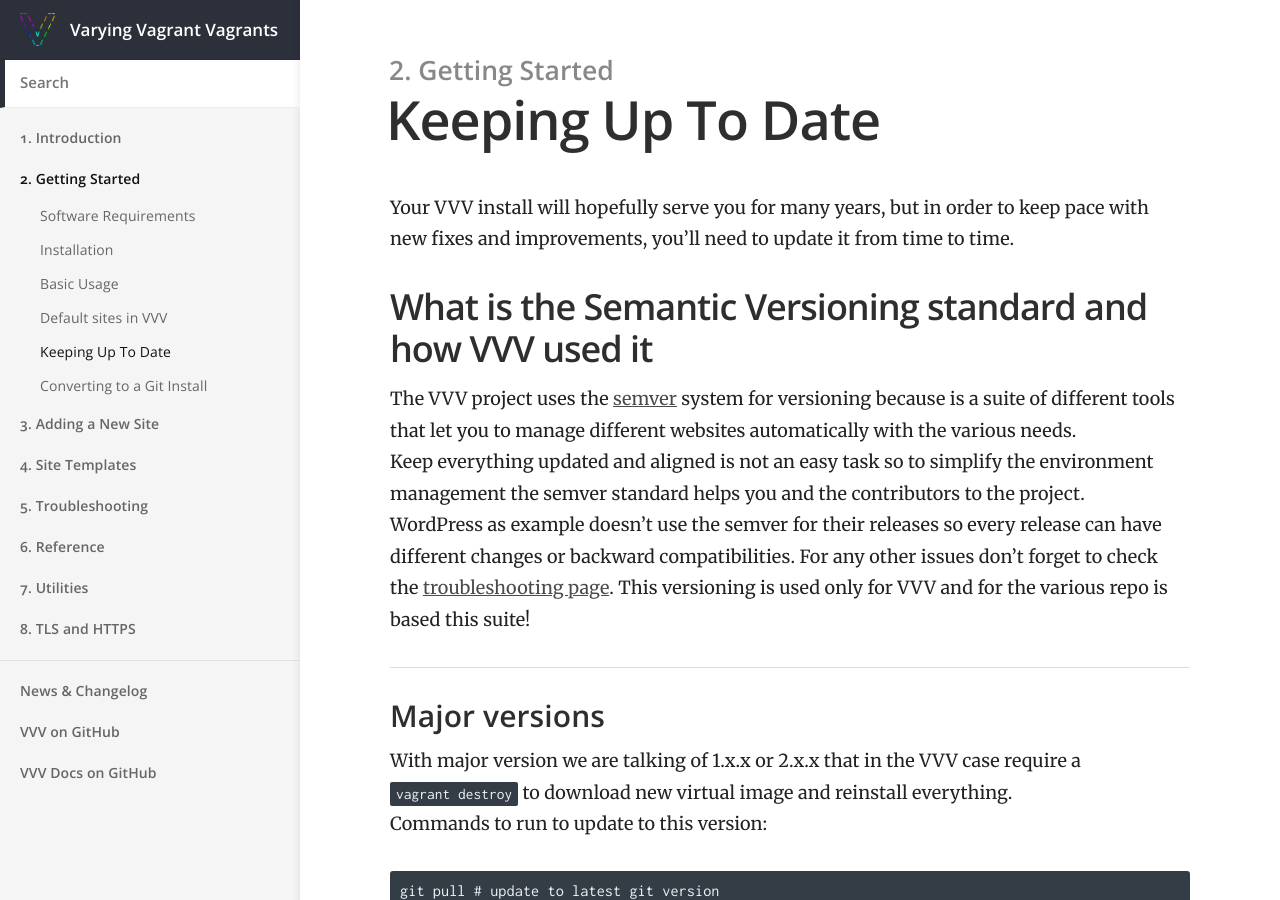
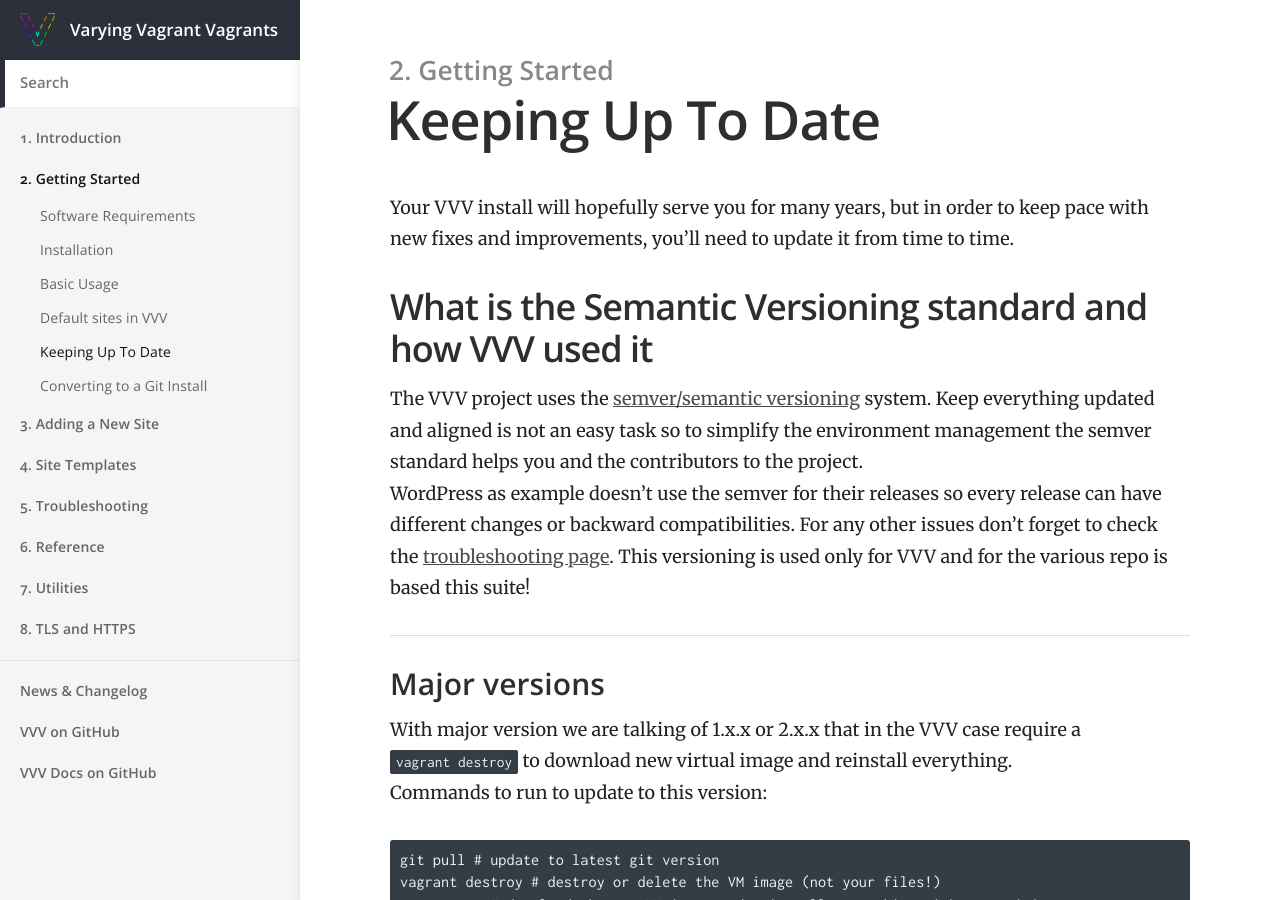
Before and after one commit to Varying-Vagrant-Vagrants/varyingvagrantvagrants.org, a Jekyll site: the page built from docs/en-US/installation/keeping-up-to-date.md, in a window 1280 px wide and 900 px high. Built offline with Jekyll 4.4.1, drawn with Linux system fonts in a browser that asks for light colours.

Commit message:
Update docs/en-US/installation/keeping-up-to-date.md
Co-Authored-By: Tom J Nowell <contact@tomjn.com>

```diff
--- a/docs/en-US/installation/keeping-up-to-date.md
+++ b/docs/en-US/installation/keeping-up-to-date.md
@@ -10,7 +10,7 @@ Your VVV install will hopefully serve you for many years, but in order to keep p
 
 ## What is the Semantic Versioning standard and how VVV used it
 
-The VVV project uses the [semver](http://semver.org/) system for versioning because is a suite of different tools that let you to manage different websites automatically with the various needs.
+The VVV project uses the [semver/semantic versioning](http://semver.org/) system.
 Keep everything updated and aligned is not an easy task so to simplify the environment management the semver standard helps you and the contributors to the project.
 WordPress as example doesn't use the semver for their releases so every release can have different changes or backward compatibilities.
 For any other issues don't forget to check the [troubleshooting page](https://varyingvagrantvagrants.org/docs/en-US/troubleshooting/).
```
